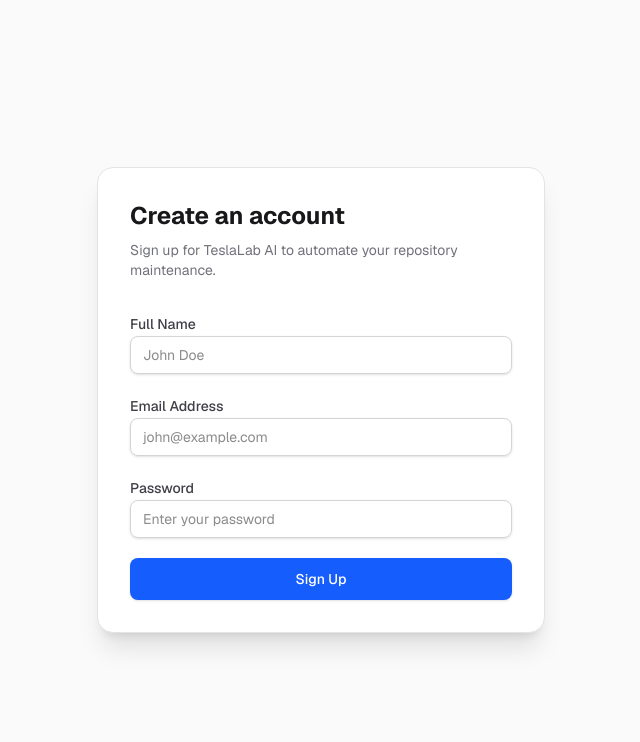
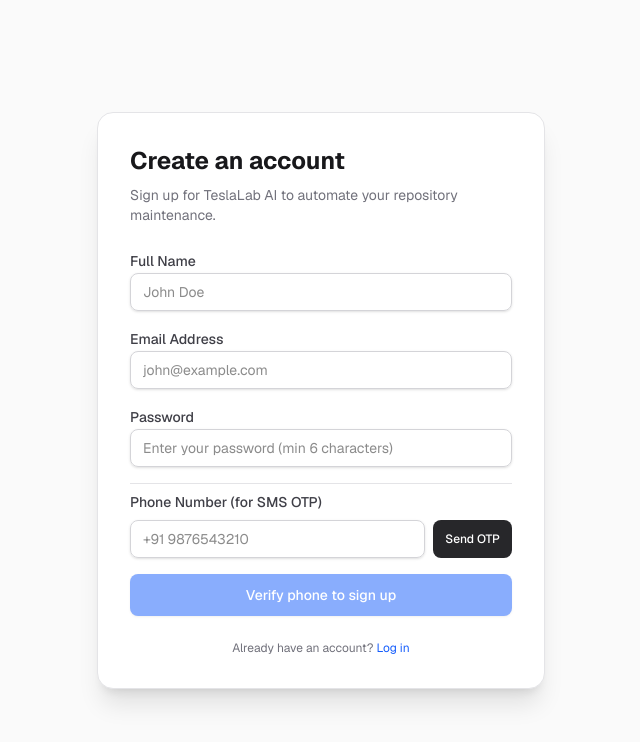
Before and after one commit to TeslaLab-AI/website, a Next.js app in the folder frontend/: page /register in a window 1280 px wide. Shown: the top 742 px of the page, without its empty margins (319-959 px from the left). Built offline with nearby package versions, Linux system fonts and the light colour scheme.

Commit message:
feat(frontend-register): update registration page with OTP verification and direct dashboard redirect

```diff
--- a/frontend/src/app/layout.tsx
+++ b/frontend/src/app/layout.tsx
@@ -31,8 +31,11 @@
     <html
       lang="en"
       className={`${geistSans.variable} ${geistMono.variable} h-full antialiased`}
+      suppressHydrationWarning
     >
-      <body className="min-h-full flex flex-col">{children}</body>
+      <body className="min-h-full flex flex-col" suppressHydrationWarning>
+        {children}
+      </body>
     </html>
   );
 }
--- a/frontend/src/app/login/page.tsx
+++ b/frontend/src/app/login/page.tsx
@@ -33,7 +33,12 @@
     }
 
     try {
-      await loginUser(email, password)
+      const result = await loginUser(email, password)
+      if (result?.error) {
+        setError(result.error)
+        setLoading(false)
+        return
+      }
       router.push('/dashboard')
     } catch (err: unknown) {
       if (err instanceof Error) {
@@ -71,6 +76,7 @@
                 type="email"
                 required
                 autoComplete="email"
+                suppressHydrationWarning
                 className="w-full px-3 py-2 border border-zinc-300 dark:border-zinc-700 rounded-lg shadow-sm focus:outline-none focus:ring-2 focus:ring-blue-500 dark:bg-zinc-800 dark:text-white sm:text-sm"
                 placeholder="john@example.com"
               />
@@ -86,6 +92,7 @@
                 type="password"
                 required
                 autoComplete="current-password"
+                suppressHydrationWarning
                 className="w-full px-3 py-2 border border-zinc-300 dark:border-zinc-700 rounded-lg shadow-sm focus:outline-none focus:ring-2 focus:ring-blue-500 dark:bg-zinc-800 dark:text-white sm:text-sm"
                 placeholder="Enter your password"
               />
--- a/frontend/src/app/register/page.tsx
+++ b/frontend/src/app/register/page.tsx
@@ -1,27 +1,149 @@
 'use client'
 
-import { useState } from 'react'
+import { useState, useEffect } from 'react'
+import { useRouter } from 'next/navigation'
 import { signupUser } from '@/app/actions/auth'
+import { sendOtpAction, verifyOtpAction } from '@/app/actions/otp'
 
 export default function RegisterPage() {
+  const router = useRouter()
   const [loading, setLoading] = useState(false)
   const [error, setError] = useState<string | null>(null)
-  const [success, setSuccess] = useState(false)
 
+  // Form fields
+  const [fullName, setFullName] = useState('')
+  const [email, setEmail] = useState('')
+  const [password, setPassword] = useState('')
+  const [phone, setPhone] = useState('')
+
+  // OTP state
+  const [otp, setOtp] = useState('')
+  const [otpSent, setOtpSent] = useState(false)
+  const [otpVerified, setOtpVerified] = useState(false)
+  const [verificationToken, setVerificationToken] = useState<string | null>(null)
+  const [otpSending, setOtpSending] = useState(false)
+  const [otpVerifying, setOtpVerifying] = useState(false)
+  const [otpError, setOtpError] = useState<string | null>(null)
+  const [otpSuccess, setOtpSuccess] = useState<string | null>(null)
+
+  // 1-minute (60 seconds) timer & 3-chance lockout
+  const [timer, setTimer] = useState(60)
+  const [timerActive, setTimerActive] = useState(false)
+  const [chancesLeft, setChancesLeft] = useState(3)
+  const [isBlocked, setIsBlocked] = useState(false)
+  const [blockMessage, setBlockMessage] = useState<string | null>(null)
+
+  // 1-minute countdown timer effect
+  useEffect(() => {
+    let interval: NodeJS.Timeout | null = null
+    if (timerActive && timer > 0) {
+      interval = setInterval(() => {
+        setTimer((prev) => prev - 1)
+      }, 1000)
+    } else if (timer === 0 && timerActive) {
+      setTimerActive(false)
+      setOtpError('OTP has expired after 1 minute. Please click Resend OTP to request a new code.')
+    }
+    return () => {
+      if (interval) clearInterval(interval)
+    }
+  }, [timerActive, timer])
+
+  // Format timer as MM:SS
+  const formatTimer = (seconds: number) => {
+    const mins = Math.floor(seconds / 60)
+    const secs = seconds % 60
+    return `${mins.toString().padStart(2, '0')}:${secs.toString().padStart(2, '0')}`
+  }
+
+  // Handle Send / Resend OTP
+  async function handleSendOtp() {
+    if (!phone || phone.trim().length < 10) {
+      setOtpError('Please enter a valid phone number (at least 10 digits).')
+      return
+    }
+
+    setOtpSending(true)
+    setOtpError(null)
+    setOtpSuccess(null)
+
+    try {
+      const res = await sendOtpAction(phone.trim())
+      if (res.error) {
+        if (res.blocked) {
+          setIsBlocked(true)
+          setBlockMessage(res.error)
+        } else {
+          setOtpError(res.error)
+        }
+      } else {
+        setOtpSent(true)
+        setTimer(res.expiresInSeconds || 60)
+        setTimerActive(true)
+        setChancesLeft(res.maxAttempts || 3)
+        setOtpSuccess('OTP sent via SMS. Please enter the code within 1 minute.')
+        setOtp('')
+      }
+    } catch {
+      setOtpError('Failed to send OTP. Please check that the backend server is running.')
+    } finally {
+      setOtpSending(false)
+    }
+  }
+
+  // Handle Verify OTP
+  async function handleVerifyOtp() {
+    if (!otp || otp.trim().length < 4) {
+      setOtpError('Please enter the OTP received on your phone.')
+      return
+    }
+
+    if (timer === 0) {
+      setOtpError('This OTP has expired. Please request a new OTP.')
+      return
+    }
+
+    setOtpVerifying(true)
+    setOtpError(null)
+    setOtpSuccess(null)
+
+    try {
+      const res = await verifyOtpAction(phone.trim(), otp.trim())
+      if (res.error) {
+        if (res.blocked) {
+          setIsBlocked(true)
+          setBlockMessage(res.error)
+          setTimerActive(false)
+          setOtpError(null)
+        } else {
+          if (res.attemptsRemaining !== undefined) {
+            setChancesLeft(res.attemptsRemaining)
+          }
+          setOtpError(res.error)
+        }
+      } else {
+        setOtpVerified(true)
+        setVerificationToken(res.verificationToken || '')
+        setTimerActive(false)
+        setOtpSuccess('Phone number verified successfully!')
+        setOtpError(null)
+      }
+    } catch {
+      setOtpError('Verification failed due to a network error.')
+    } finally {
+      setOtpVerifying(false)
+    }
+  }
+
+  // Handle form submission
   async function handleSubmit(event: React.FormEvent<HTMLFormElement>) {
     event.preventDefault()
     setLoading(true)
     setError(null)
-    setSuccess(false)
-
-    const formData = new FormData(event.currentTarget)
-    const fullName = formData.get('fullName') as string
-    const email = formData.get('email') as string
-    const password = formData.get('password') as string
 
     // Basic client-side validation
-    if (!fullName || !email || !password) {
-      setError('All fields are required.')
+    if (!fullName || !email || !password || !phone) {
+      setError('All fields including phone number are required.')
       setLoading(false)
       return
     }
@@ -32,12 +154,20 @@
       return
     }
 
+    if (!otpVerified) {
+      setError('Please verify your phone number via OTP before completing registration.')
+      setLoading(false)
+      return
+    }
+
     try {
-      const result = await signupUser(email, password, fullName)
+      const result = await signupUser(email, password, fullName, phone)
       if (result?.error) {
         setError(result.error)
+        setLoading(false)
       } else {
-        setSuccess(true)
+        router.push('/dashboard')
+        router.refresh()
       }
     } catch (err: unknown) {
       if (err instanceof Error) {
@@ -45,7 +175,6 @@
       } else {
         setError('An unexpected error occurred during signup.')
       }
-    } finally {
       setLoading(false)
     }
   }
@@ -55,24 +184,26 @@
       <main className="w-full max-w-md bg-white dark:bg-zinc-900 rounded-2xl shadow-xl overflow-hidden border border-zinc-200 dark:border-zinc-800">
         <div className="p-8">
           <h1 className="text-2xl font-bold text-zinc-900 dark:text-white mb-2">Create an account</h1>
-          <p className="text-sm text-zinc-500 dark:text-zinc-400 mb-8">
+          <p className="text-sm text-zinc-500 dark:text-zinc-400 mb-6">
             Sign up for TeslaLab AI to automate your repository maintenance.
           </p>
 
-          {success ? (
-            <div className="bg-green-50 dark:bg-green-900/30 text-green-700 dark:text-green-400 p-4 rounded-lg mb-6 border border-green-200 dark:border-green-800">
-              <p className="font-medium">Check your email</p>
-              <p className="text-sm mt-1">We sent a verification link to your email address. Please verify to continue.</p>
-            </div>
-          ) : (
-            <form onSubmit={handleSubmit} className="space-y-5">
-              {error && (
-                <div className="bg-red-50 dark:bg-red-900/30 text-red-600 dark:text-red-400 p-3 rounded-lg text-sm border border-red-200 dark:border-red-800">
-                  {error}
+          <form onSubmit={handleSubmit} className="space-y-4">
+            {error && (
+              <div className="bg-red-50 dark:bg-red-900/30 text-red-600 dark:text-red-400 p-3 rounded-lg text-sm border border-red-200 dark:border-red-800">
+                {error}
+              </div>
+            )}
+
+              {/* 1-Hour Block Warning */}
+              {isBlocked && (
+                <div className="bg-red-100 dark:bg-red-900/50 text-red-800 dark:text-red-200 p-3.5 rounded-lg text-sm border border-red-300 dark:border-red-700 font-medium">
+                  {blockMessage || 'You have exceeded 3 incorrect OTP attempts. This phone number is blocked from registration for 1 hour.'}
                 </div>
               )}
 
-              <div className="space-y-1.5">
+              {/* Full Name */}
+              <div className="space-y-1">
                 <label htmlFor="fullName" className="text-sm font-medium text-zinc-700 dark:text-zinc-300">
                   Full Name
                 </label>
@@ -81,13 +212,16 @@
                   name="fullName"
                   type="text"
                   required
+                  value={fullName}
+                  onChange={(e) => setFullName(e.target.value)}
                   autoComplete="name"
                   className="w-full px-3 py-2 border border-zinc-300 dark:border-zinc-700 rounded-lg shadow-sm focus:outline-none focus:ring-2 focus:ring-blue-500 dark:bg-zinc-800 dark:text-white sm:text-sm"
                   placeholder="John Doe"
                 />
               </div>
 
-              <div className="space-y-1.5">
+              {/* Email Address */}
+              <div className="space-y-1">
                 <label htmlFor="email" className="text-sm font-medium text-zinc-700 dark:text-zinc-300">
                   Email Address
                 </label>
@@ -96,13 +230,16 @@
                   name="email"
                   type="email"
                   required
+                  value={email}
+                  onChange={(e) => setEmail(e.target.value)}
                   autoComplete="email"
                   className="w-full px-3 py-2 border border-zinc-300 dark:border-zinc-700 rounded-lg shadow-sm focus:outline-none focus:ring-2 focus:ring-blue-500 dark:bg-zinc-800 dark:text-white sm:text-sm"
                   placeholder="john@example.com"
                 />
               </div>
 
-              <div className="space-y-1.5">
+              {/* Password */}
+              <div className="space-y-1">
                 <label htmlFor="password" className="text-sm font-medium text-zinc-700 dark:text-zinc-300">
                   Password
                 </label>
@@ -111,22 +248,125 @@
                   name="password"
                   type="password"
                   required
+                  value={password}
+                  onChange={(e) => setPassword(e.target.value)}
                   autoComplete="new-password"
                   minLength={6}
                   className="w-full px-3 py-2 border border-zinc-300 dark:border-zinc-700 rounded-lg shadow-sm focus:outline-none focus:ring-2 focus:ring-blue-500 dark:bg-zinc-800 dark:text-white sm:text-sm"
-                  placeholder="Enter your password"
+                  placeholder="Enter your password (min 6 characters)"
                 />
               </div>
 
+              {/* Phone Number & OTP Section */}
+              <div className="pt-2 border-t border-zinc-200 dark:border-zinc-800 space-y-2">
+                <label htmlFor="phone" className="text-sm font-medium text-zinc-700 dark:text-zinc-300 flex items-center justify-between">
+                  <span>Phone Number (for SMS OTP)</span>
+                  {otpVerified && (
+                    <span className="text-xs bg-green-100 dark:bg-green-900/50 text-green-700 dark:text-green-300 font-semibold px-2 py-0.5 rounded-full">
+                      Verified ✓
+                    </span>
+                  )}
+                </label>
+                <div className="flex gap-2">
+                  <input
+                    id="phone"
+                    name="phone"
+                    type="tel"
+                    required
+                    disabled={otpVerified || isBlocked}
+                    value={phone}
+                    onChange={(e) => setPhone(e.target.value)}
+                    placeholder="+91 9876543210"
+                    className="flex-1 px-3 py-2 border border-zinc-300 dark:border-zinc-700 rounded-lg shadow-sm focus:outline-none focus:ring-2 focus:ring-blue-500 dark:bg-zinc-800 dark:text-white sm:text-sm disabled:opacity-60"
+                  />
+                  <button
+                    type="button"
+                    onClick={handleSendOtp}
+                    disabled={otpSending || otpVerified || isBlocked || (timerActive && timer > 0)}
+                    className="px-3 py-2 bg-zinc-800 hover:bg-zinc-700 dark:bg-zinc-700 dark:hover:bg-zinc-600 text-white text-xs font-medium rounded-lg disabled:opacity-50 disabled:cursor-not-allowed transition-colors"
+                  >
+                    {otpSending
+                      ? 'Sending...'
+                      : timerActive && timer > 0
+                      ? `Resend in ${timer}s`
+                      : otpSent
+                      ? 'Resend OTP'
+                      : 'Send OTP'}
+                  </button>
+                </div>
+
+                {/* OTP Input and Verification Controls */}
+                {otpSent && !otpVerified && !isBlocked && (
+                  <div className="bg-zinc-50 dark:bg-zinc-800/60 p-3 rounded-lg border border-zinc-200 dark:border-zinc-700/60 space-y-2.5 mt-2">
+                    <div className="flex items-center justify-between text-xs">
+                      <span className="text-zinc-600 dark:text-zinc-400">
+                        Timer: <strong className="text-blue-600 dark:text-blue-400 font-mono">{formatTimer(timer)}</strong>
+                      </span>
+                      <span className={`font-medium ${chancesLeft <= 1 ? 'text-red-600 dark:text-red-400' : 'text-zinc-500 dark:text-zinc-400'}`}>
+                        Chances remaining: {chancesLeft}/3
+                      </span>
+                    </div>
+
+                    <div className="flex gap-2">
+                      <input
+                        type="text"
+                        maxLength={8}
+                        value={otp}
+                        onChange={(e) => setOtp(e.target.value.replace(/\D/g, ''))}
+                        placeholder="Enter 6-digit OTP"
+                        disabled={timer === 0 || otpVerifying}
+                        className="flex-1 px-3 py-1.5 border border-zinc-300 dark:border-zinc-600 rounded-lg text-sm text-center tracking-widest font-mono focus:outline-none focus:ring-2 focus:ring-blue-500 dark:bg-zinc-900 dark:text-white"
+                      />
+                      <button
+                        type="button"
+                        onClick={handleVerifyOtp}
+                        disabled={otpVerifying || timer === 0 || otp.trim().length === 0}
+                        className="px-4 py-1.5 bg-blue-600 hover:bg-blue-700 text-white text-xs font-medium rounded-lg disabled:opacity-50 transition-colors"
+                      >
+                        {otpVerifying ? 'Checking...' : 'Verify OTP'}
+                      </button>
+                    </div>
+
+                    {otpError && (
+                      <p className="text-xs text-red-600 dark:text-red-400 font-medium">
+                        {otpError}
+                      </p>
+                    )}
+                    {otpSuccess && (
+                      <p className="text-xs text-green-600 dark:text-green-400 font-medium">
+                        {otpSuccess}
+                      </p>
+                    )}
+                  </div>
+                )}
+
+                {otpVerified && (
+                  <p className="text-xs text-green-600 dark:text-green-400 font-medium">
+                    Phone verified successfully! You can now proceed with account creation.
+                  </p>
+                )}
+              </div>
+
+              {/* Submit Button */}
               <button
                 type="submit"
-                disabled={loading}
-                className="w-full flex justify-center py-2.5 px-4 border border-transparent rounded-lg shadow-sm text-sm font-medium text-white bg-blue-600 hover:bg-blue-700 focus:outline-none focus:ring-2 focus:ring-offset-2 focus:ring-blue-500 disabled:opacity-50 disabled:cursor-not-allowed transition-colors"
+                disabled={loading || !otpVerified || isBlocked}
+                className="w-full mt-2 flex justify-center py-2.5 px-4 border border-transparent rounded-lg shadow-sm text-sm font-medium text-white bg-blue-600 hover:bg-blue-700 focus:outline-none focus:ring-2 focus:ring-offset-2 focus:ring-blue-500 disabled:opacity-50 disabled:cursor-not-allowed transition-colors"
               >
-                {loading ? 'Signing up...' : 'Sign Up'}
+                {loading
+                  ? 'Signing up...'
+                  : !otpVerified
+                  ? 'Verify phone to sign up'
+                  : 'Sign Up'}
               </button>
             </form>
-          )}
+
+          <div className="mt-6 text-center text-xs text-zinc-500 dark:text-zinc-400">
+            Already have an account?{' '}
+            <a href="/login" className="text-blue-600 dark:text-blue-400 hover:underline">
+              Log in
+            </a>
+          </div>
         </div>
       </main>
     </div>
```
